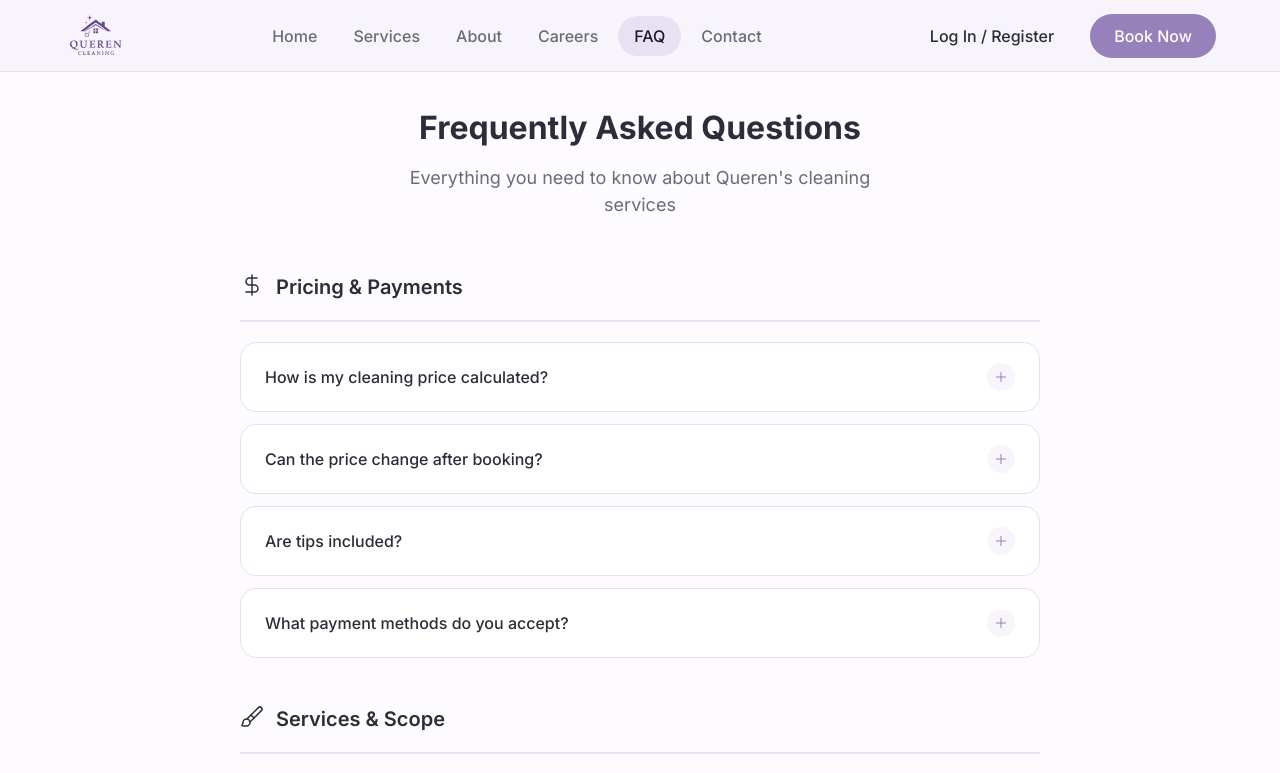
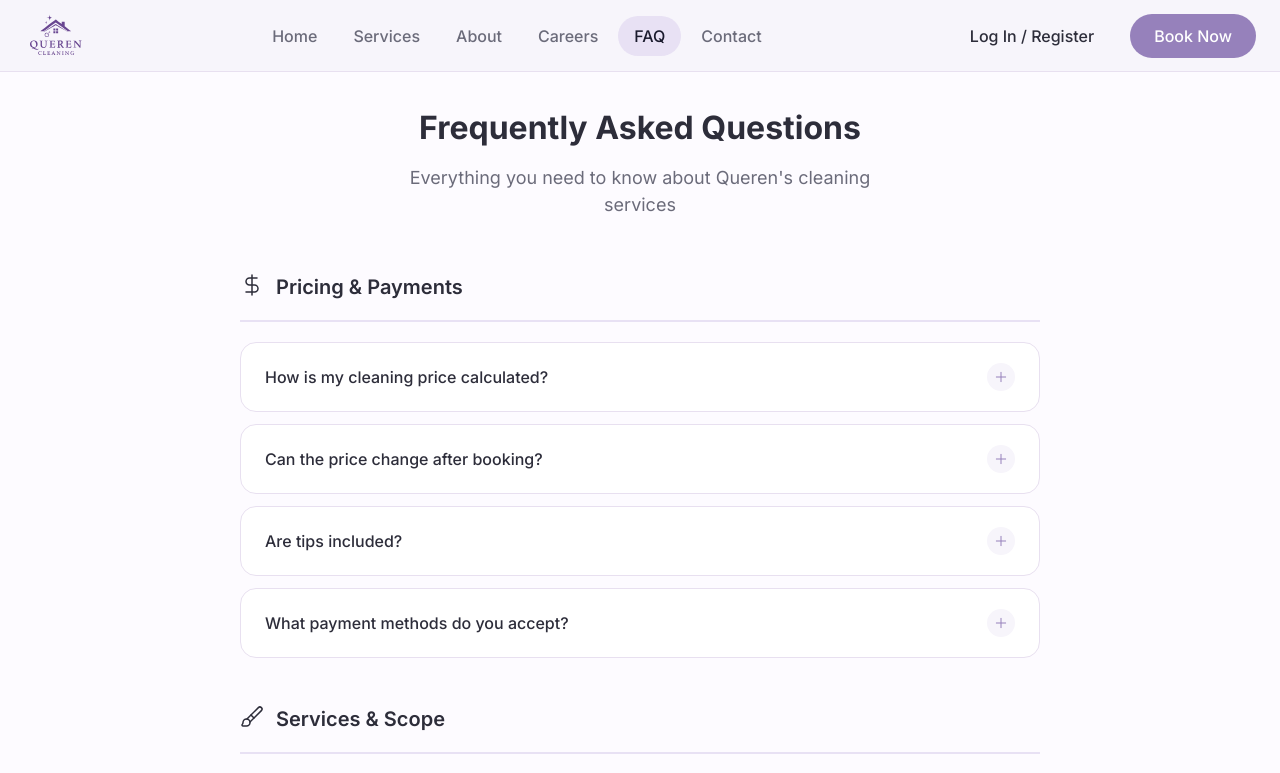
Before and after one commit to Maito-J/Queren, a React (Vite) app: page /faq in a window 1280 px wide. Shown: the top 773 px of the page. Built offline with nearby package versions, Linux system fonts and the light colour scheme; no server answers.

Commit message:
desktop version layout

```diff
--- a/src/components/layout/PublicLayout/PublicLayout.css
+++ b/src/components/layout/PublicLayout/PublicLayout.css
@@ -13,6 +13,10 @@
     border-bottom: 1px solid var(--color-border);
     z-index: 100;
     height: var(--header-height);
+}
+
+.public-header .container {
+    max-width: 100%;
 }
 
 .header-content {
--- a/src/pages/public/BookingPage/BookingPage.css
+++ b/src/pages/public/BookingPage/BookingPage.css
@@ -150,12 +150,14 @@
 .service-type-icon {
     font-size: 1.75rem;
     margin-bottom: var(--space-2);
+    color: var(--color-primary);
 }
 
 .service-type-name {
     font-weight: var(--font-weight-semibold);
     font-size: var(--font-size-md);
     margin-bottom: var(--space-1);
+    color: var(--color-text);
 }
 
 .service-type-price {
```
